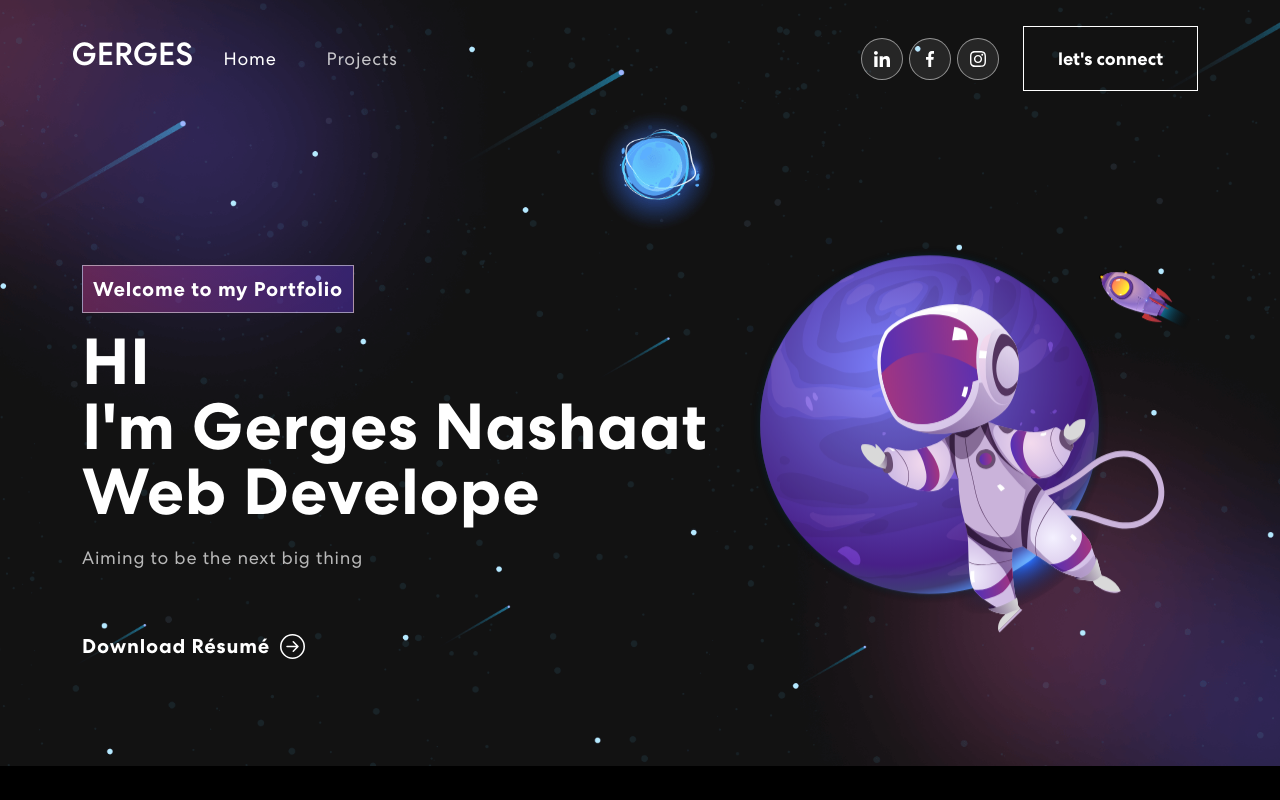
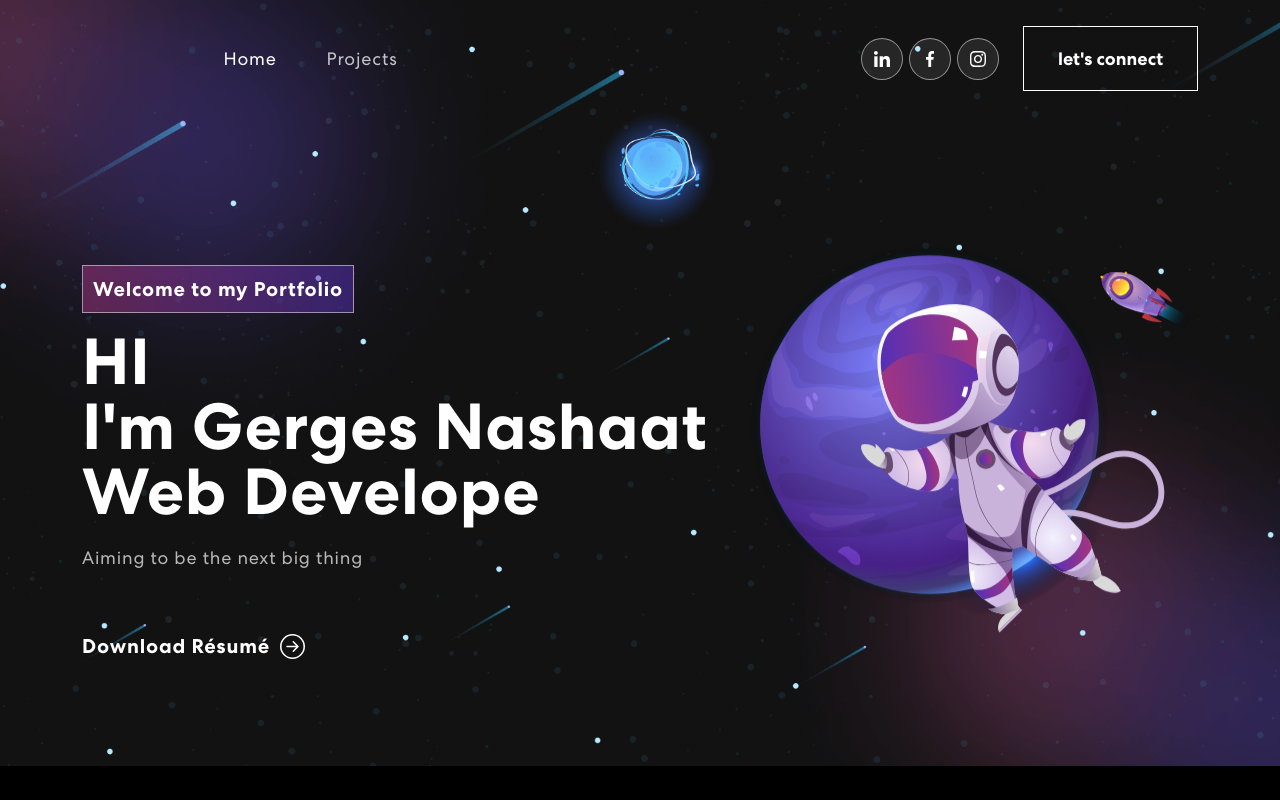
Before and after one commit to G3RGES/react-personal-portfolio, a React (Create React App) app: page / in a window 1280 px wide. Shown: the top 800 px of the page. Built offline with nearby package versions, Linux system fonts and the light colour scheme.

Commit message:
Update NavBar.js

```diff
--- a/src/components/NavBar.js
+++ b/src/components/NavBar.js
@@ -33,7 +33,7 @@ export const NavBar = () => {
       <Container>
         <Navbar.Brand href="#home">
           {/* <img src={logo} alt="logo" /> */}
-          <h2
+          {/* <h2
             style={{
               color: "white",
               alignSelf: "center",
@@ -41,7 +41,7 @@ export const NavBar = () => {
             }}
           >
             GERGES
-          </h2>
+          </h2> */}
         </Navbar.Brand>
         <Navbar.Toggle aria-controls="basic-navbar-nav">
           <span className="navbar-toggler-icon"></span>
```
